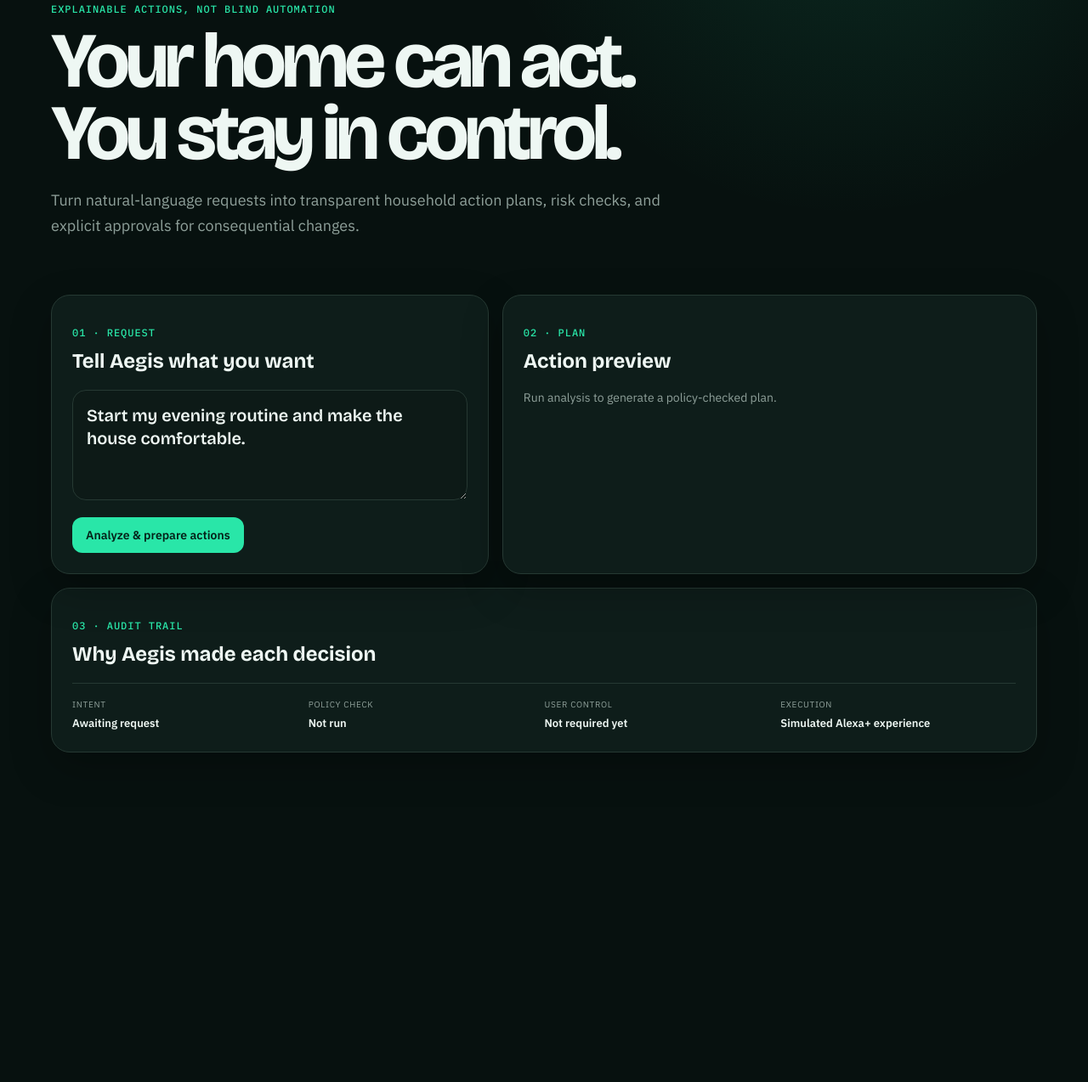
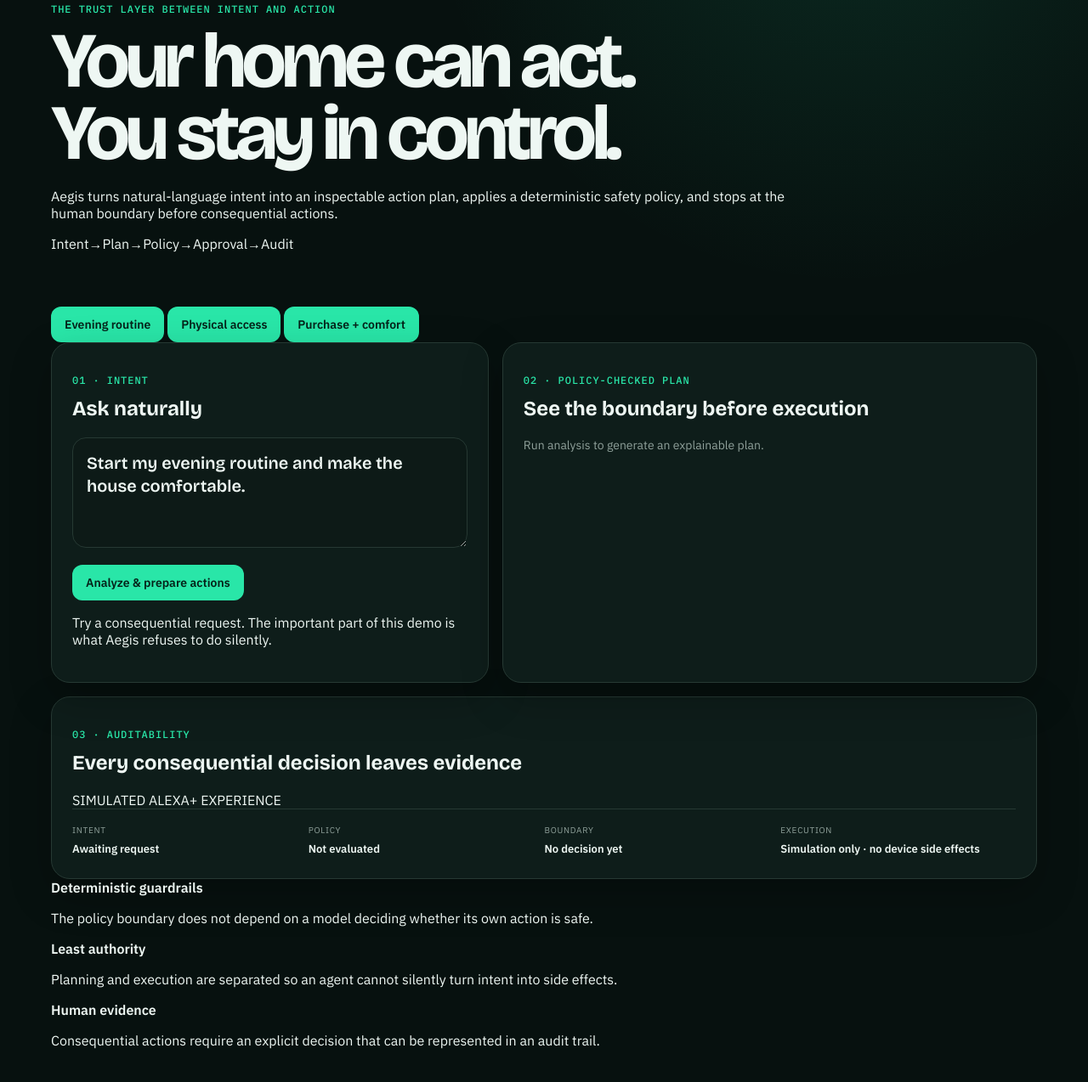
Before and after one commit to Inkh95/t3n-trusted-approval-agent, a website: page aegis-home/public/index.html in a window 1280 px wide. Shown: the part 164-1438 px from the top of the page at 85% size. Before the commit the page ends 1114 px from the top, so only its background shows below. Drawn offline with nearby package versions, Linux system fonts and the light colour scheme.

Commit message:
Turn Aegis demo into judge-first product narrative

```diff
--- a/aegis-home/public/index.html
+++ b/aegis-home/public/index.html
@@ -3,50 +3,61 @@
 <head>
   <meta charset="utf-8" />
   <meta name="viewport" content="width=device-width,initial-scale=1" />
-  <title>Aegis Home</title>
+  <meta name="description" content="Aegis Home is a human-in-the-loop safety layer for Alexa+ style household agents." />
+  <title>Aegis Home · Human control for agentic homes</title>
   <link rel="stylesheet" href="/styles.css" />
 </head>
 <body>
   <main class="shell">
     <header class="topbar">
-      <div>
-        <strong>Aegis Home</strong>
-        <span>Alexa+ agentic safety layer</span>
-      </div>
-      <span class="ready">● System ready</span>
+      <div><strong>Aegis Home</strong><span>Alexa+ agentic safety layer</span></div>
+      <span class="ready">● POLICY ENGINE ONLINE</span>
     </header>
 
     <section class="hero">
-      <p class="eyebrow">EXPLAINABLE ACTIONS, NOT BLIND AUTOMATION</p>
+      <p class="eyebrow">THE TRUST LAYER BETWEEN INTENT AND ACTION</p>
       <h1>Your home can act.<br />You stay in control.</h1>
-      <p>Turn natural-language requests into transparent household action plans, risk checks, and explicit approvals for consequential changes.</p>
+      <p>Aegis turns natural-language intent into an inspectable action plan, applies a deterministic safety policy, and stops at the human boundary before consequential actions.</p>
+      <div class="flow"><span>Intent</span><b>→</b><span>Plan</span><b>→</b><span>Policy</span><b>→</b><span>Approval</span><b>→</b><span>Audit</span></div>
+    </section>
+
+    <section class="scenario-strip">
+      <button class="scenario" data-scenario="Start my evening routine and make the house comfortable.">Evening routine</button>
+      <button class="scenario" data-scenario="Unlock the front door and turn on the hallway light.">Physical access</button>
+      <button class="scenario" data-scenario="Buy household supplies and set the thermostat to a comfortable temperature.">Purchase + comfort</button>
     </section>
 
     <section class="grid">
       <article class="card">
-        <p class="label">01 · REQUEST</p>
-        <h2>Tell Aegis what you want</h2>
+        <p class="label">01 · INTENT</p>
+        <h2>Ask naturally</h2>
         <textarea id="request">Start my evening routine and make the house comfortable.</textarea>
         <button id="analyze">Analyze & prepare actions</button>
+        <p class="microcopy">Try a consequential request. The important part of this demo is what Aegis refuses to do silently.</p>
       </article>
 
       <article class="card">
-        <p class="label">02 · PLAN</p>
-        <h2>Action preview</h2>
-        <div id="plan" class="plan muted">Run analysis to generate a policy-checked plan.</div>
+        <p class="label">02 · POLICY-CHECKED PLAN</p>
+        <h2>See the boundary before execution</h2>
+        <div id="plan" class="plan muted">Run analysis to generate an explainable plan.</div>
         <div id="gate"></div>
       </article>
     </section>
 
     <section class="card audit">
-      <p class="label">03 · AUDIT TRAIL</p>
-      <h2>Why Aegis made each decision</h2>
+      <div class="section-heading"><div><p class="label">03 · AUDITABILITY</p><h2>Every consequential decision leaves evidence</h2></div><span class="simulation">SIMULATED ALEXA+ EXPERIENCE</span></div>
       <div id="audit" class="audit-grid">
         <div><span>Intent</span><strong>Awaiting request</strong></div>
-        <div><span>Policy check</span><strong>Not run</strong></div>
-        <div><span>User control</span><strong>Not required yet</strong></div>
-        <div><span>Execution</span><strong>Simulated Alexa+ experience</strong></div>
+        <div><span>Policy</span><strong>Not evaluated</strong></div>
+        <div><span>Boundary</span><strong>No decision yet</strong></div>
+        <div><span>Execution</span><strong>Simulation only · no device side effects</strong></div>
       </div>
+    </section>
+
+    <section class="principles">
+      <div><strong>Deterministic guardrails</strong><p>The policy boundary does not depend on a model deciding whether its own action is safe.</p></div>
+      <div><strong>Least authority</strong><p>Planning and execution are separated so an agent cannot silently turn intent into side effects.</p></div>
+      <div><strong>Human evidence</strong><p>Consequential actions require an explicit decision that can be represented in an audit trail.</p></div>
     </section>
   </main>
   <script type="module" src="/app.js"></script>
```
